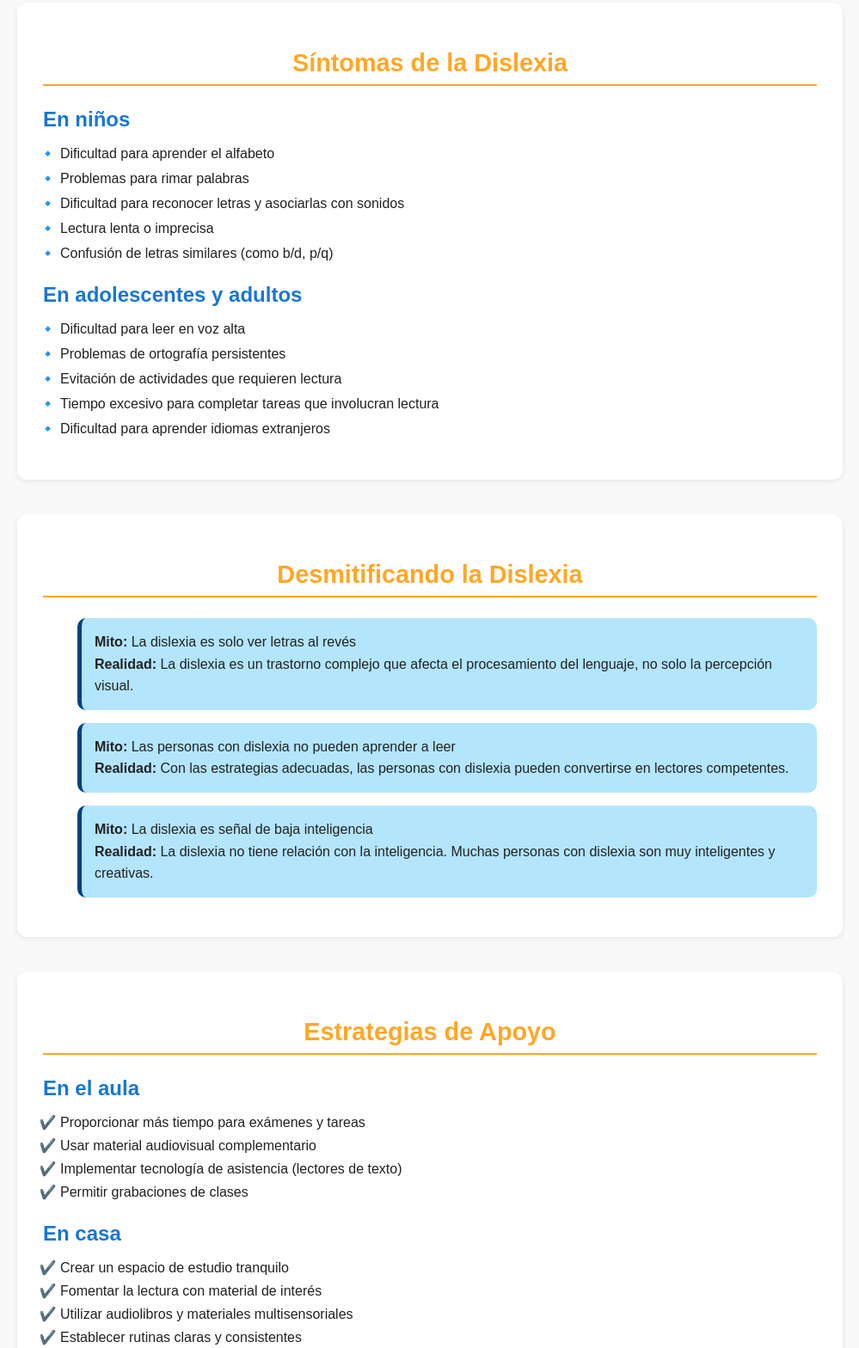
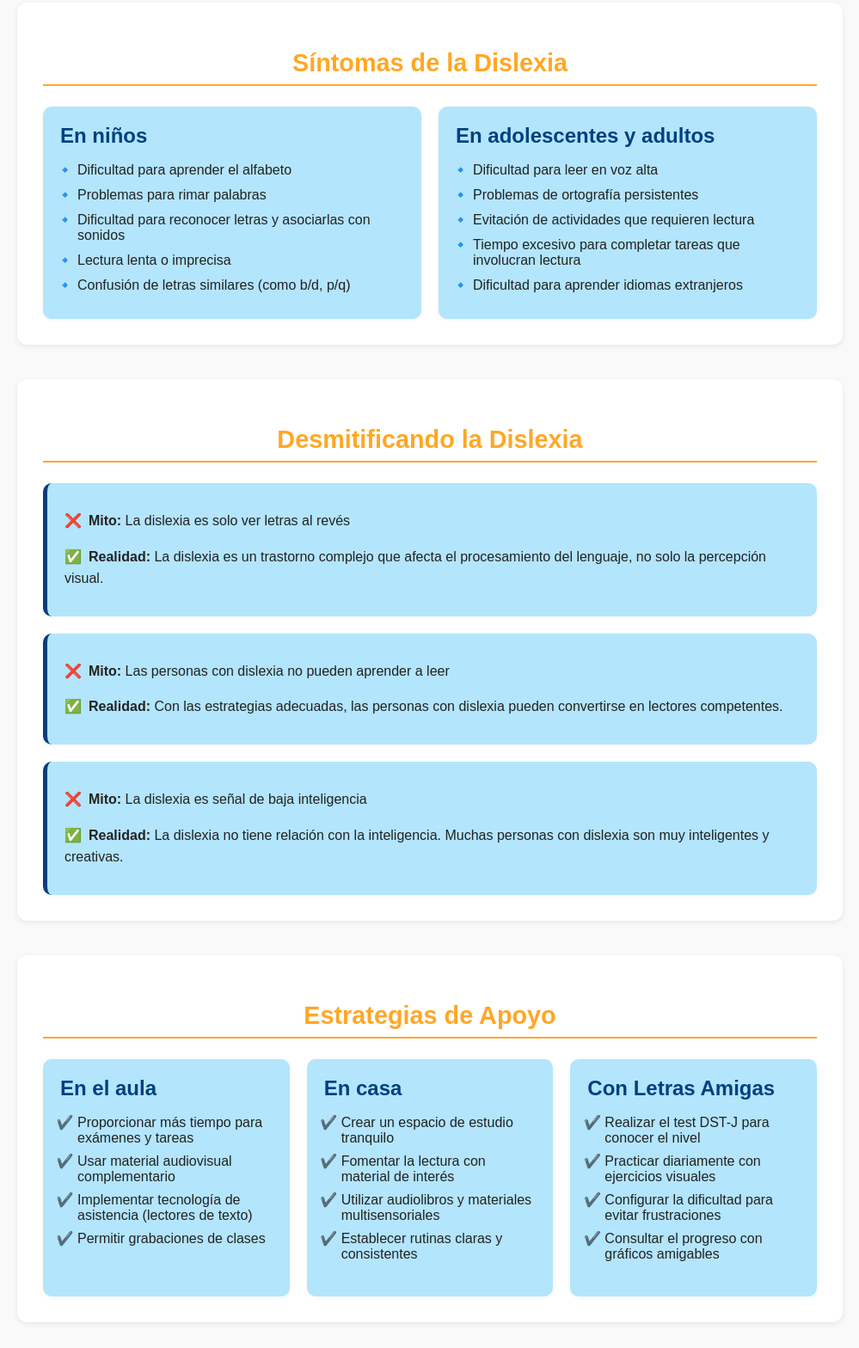
Before and after one commit to LetrasAmigas/letrasamigas.github.io, a plain HTML site: page screens/que-es.html in a window 1280 px wide. Shown: the part 433-2001 px from the top of the page at 86% size, without its empty margins (140-1139 px from the left). Drawn offline with Linux system fonts and the light colour scheme; a script that the page names is missing.

Commit message:
Se le dio formato a la página

```diff
--- a/screens/que-es.html
+++ b/screens/que-es.html
@@ -31,6 +31,9 @@
         </section>
         <section class="sintomas">
             <h1>Síntomas de la Dislexia</h1>
+
+            <div class="sintomas-flex">
+                <div class="sintoma-bloque">
                     <h2>En niños</h2>
                     <ul>
                         <li>Dificultad para aprender el alfabeto</li>
@@ -39,7 +42,9 @@
                         <li>Lectura lenta o imprecisa</li>
                         <li>Confusión de letras similares (como b/d, p/q)</li>
                     </ul>
+                </div>
 
+                <div class="sintoma-bloque">
                     <h2>En adolescentes y adultos</h2>
                     <ul>
                         <li>Dificultad para leer en voz alta</li>
@@ -48,23 +53,44 @@
                         <li>Tiempo excesivo para completar tareas que involucran lectura</li>
                         <li>Dificultad para aprender idiomas extranjeros</li>
                     </ul>
+                </div>
+            </div>
         </section>
+
         <section class="mitos">
             <h1>Desmitificando la Dislexia</h1>
-            <ul>
-                <li><strong>Mito:</strong> La dislexia es solo ver letras al revés <br> <strong>Realidad:</strong> La
-                    dislexia es un trastorno complejo que afecta el procesamiento del lenguaje, no solo la percepción
-                    visual.</li>
-                <li><strong>Mito:</strong> Las personas con dislexia no pueden aprender a leer <br>
-                    <strong>Realidad:</strong> Con las estrategias adecuadas, las personas con dislexia pueden
-                    convertirse en lectores competentes.</li>
-                <li><strong>Mito:</strong> La dislexia es señal de baja inteligencia <br> <strong>Realidad:</strong> La
-                    dislexia no tiene relación con la inteligencia. Muchas personas con dislexia son muy inteligentes y
-                    creativas.</li>
-            </ul>
+
+            <div class="mitos-vertical">
+                <div class="mito-bloque">
+                    <p><span class="icono-mito">❌</span><strong>Mito:</strong> La dislexia es solo ver letras al revés
+                    </p>
+                    <p><span class="icono-realidad">✅</span><strong>Realidad:</strong> La dislexia es un trastorno
+                        complejo que afecta el procesamiento del lenguaje, no solo la percepción visual.</p>
+                </div>
+
+                <div class="mito-bloque">
+                    <p><span class="icono-mito">❌</span><strong>Mito:</strong> Las personas con dislexia no pueden
+                        aprender a leer</p>
+                    <p><span class="icono-realidad">✅</span><strong>Realidad:</strong> Con las estrategias adecuadas,
+                        las personas con dislexia pueden convertirse en lectores competentes.</p>
+                </div>
+
+                <div class="mito-bloque">
+                    <p><span class="icono-mito">❌</span><strong>Mito:</strong> La dislexia es señal de baja inteligencia
+                    </p>
+                    <p><span class="icono-realidad">✅</span><strong>Realidad:</strong> La dislexia no tiene relación con
+                        la inteligencia. Muchas personas con dislexia son muy inteligentes y creativas.</p>
+                </div>
+            </div>
         </section>
+
+
+
         <section class="estrategias">
             <h1>Estrategias de Apoyo</h1>
+
+            <div class="estrategias-flex">
+                <div class="estrategia-bloque">
                     <h2>En el aula</h2>
                     <ul>
                         <li>Proporcionar más tiempo para exámenes y tareas</li>
@@ -72,7 +98,9 @@
                         <li>Implementar tecnología de asistencia (lectores de texto)</li>
                         <li>Permitir grabaciones de clases</li>
                     </ul>
+                </div>
 
+                <div class="estrategia-bloque">
                     <h2>En casa</h2>
                     <ul>
                         <li>Crear un espacio de estudio tranquilo</li>
@@ -80,7 +108,9 @@
                         <li>Utilizar audiolibros y materiales multisensoriales</li>
                         <li>Establecer rutinas claras y consistentes</li>
                     </ul>
+                </div>
 
+                <div class="estrategia-bloque">
                     <h2>Con Letras Amigas</h2>
                     <ul>
                         <li>Realizar el test DST-J para conocer el nivel</li>
@@ -88,7 +118,10 @@
                         <li>Configurar la dificultad para evitar frustraciones</li>
                         <li>Consultar el progreso con gráficos amigables</li>
                     </ul>
+                </div>
+            </div>
         </section>
+
     </main>
 
     <footer>
--- a/styles/styles.css
+++ b/styles/styles.css
@@ -269,7 +269,7 @@ footer {
 }
 
 .sintomas h2 {
-  color: var(--azul-medio);
+  color: var(--azul-oscuro);
   margin-top: 25px;
   margin-bottom: 10px;
 }
@@ -283,6 +283,51 @@ footer {
   margin-bottom: 10px;
   list-style: '🔹 ';
 }
+
+/* Distribución horizontal de los bloques de síntomas */
+.sintomas-flex {
+  display: flex;
+  gap: 20px;
+  margin-top: 20px;
+  flex-wrap: wrap;
+  justify-content: space-between;
+}
+
+.sintoma-bloque {
+  flex: 1 1 48%;
+  background-color: var(--celeste);
+  padding: 20px;
+  border-radius: 10px;
+  box-shadow: 0 1px 5px rgba(0, 0, 0, 0.05);
+  box-sizing: border-box;
+}
+
+.sintoma-bloque h2 {
+  margin-top: 0;
+  color: var(--azul-oscuro);
+}
+
+.sintoma-bloque ul {
+  padding-left: 20px;
+  margin-bottom: 0;
+}
+
+.sintoma-bloque ul li {
+  list-style: '🔹 ';
+  margin-bottom: 10px;
+}
+
+/* Responsive: apila en pantallas pequeñas */
+@media (max-width: 768px) {
+  .sintomas-flex {
+    flex-direction: column;
+  }
+
+  .sintoma-bloque {
+    flex: 1 1 100%;
+  }
+}
+
 
 /* SECCIÓN: Mitos */
 .mitos {
@@ -302,15 +347,38 @@ footer {
   padding-bottom: 8px;
 }
 
-.mitos ul li {
+/* Contenedor vertical */
+.mitos-vertical {
+  display: flex;
+  flex-direction: column;
+  gap: 20px;
+  margin-top: 20px;
+}
+
+/* Cada mito como tarjeta */
+.mito-bloque {
   background-color: var(--celeste);
   border-left: 5px solid var(--azul-oscuro);
-  padding: 15px;
-  margin-bottom: 15px;
+  padding: 15px 20px;
   border-radius: 10px;
-  list-style: none;
   line-height: 1.6;
+  box-shadow: 0 1px 4px rgba(0, 0, 0, 0.04);
 }
+
+/* Íconos para mitos y realidades */
+.icono-mito {
+  color: var(--rojo-coral);
+  font-weight: bold;
+  margin-right: 8px;
+}
+
+.icono-realidad {
+  color: var(--azul-medio);
+  font-weight: bold;
+  margin-right: 8px;
+}
+
+
 
 /* SECCIÓN: Estrategias */
 .estrategias {
@@ -331,7 +399,7 @@ footer {
 }
 
 .estrategias h2 {
-  color: var(--azul-medio);
+  color: var(--azul-oscuro);
   margin-top: 25px;
   margin-bottom: 10px;
 }
@@ -346,8 +414,49 @@ footer {
   margin-bottom: 8px;
 }
 
+/* Bloques alineados para estrategias */
+.estrategias-flex {
+  display: flex;
+  flex-wrap: wrap;
+  gap: 20px;
+  margin-top: 20px;
+  justify-content: space-between;
+}
+
+.estrategia-bloque {
+  flex: 1 1 30%;
+  background-color: var(--celeste);
+  padding: 20px;
+  border-radius: 10px;
+  box-shadow: 0 1px 5px rgba(0, 0, 0, 0.05);
+  box-sizing: border-box;
+}
+
+.estrategia-bloque h2 {
+  margin-top: 0;
+  color: var(--azul-oscuro);
+}
+
+.estrategia-bloque ul {
+  padding-left: 20px;
+}
+
+.estrategia-bloque ul li {
+  list-style: '✔️ ';
+  margin-bottom: 8px;
+}
+
+/* Responsive: columnas apiladas en móvil */
+@media (max-width: 900px) {
+  .estrategia-bloque {
+    flex: 1 1 100%;
+  }
+}
+
+
 /* RESPONSIVE: solo para secciones informativas */
 @media (max-width: 768px) {
+
   .que-es,
   .sintomas,
   .mitos,
```
Also changed, not shown: index.html (+1 -1 lines). Lines whose indentation alone changed are shown as unchanged.
